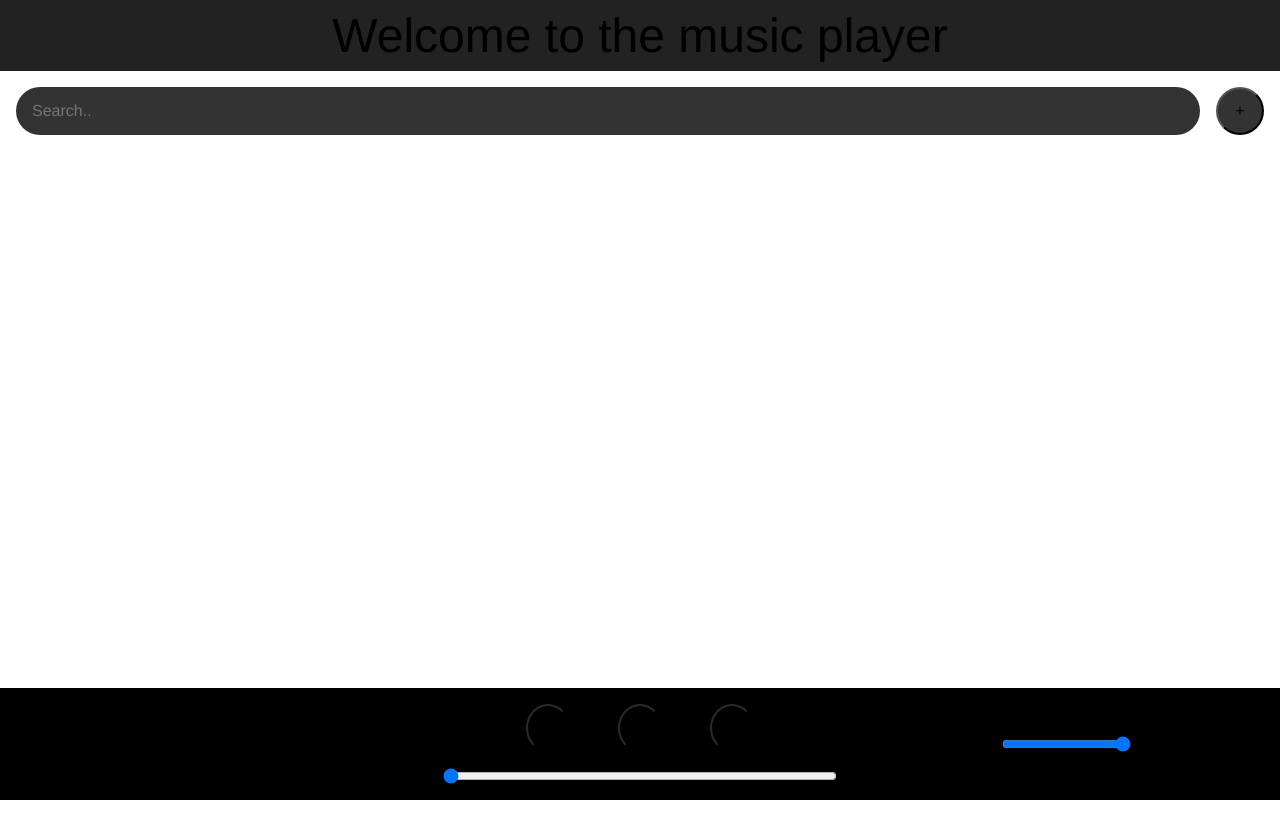
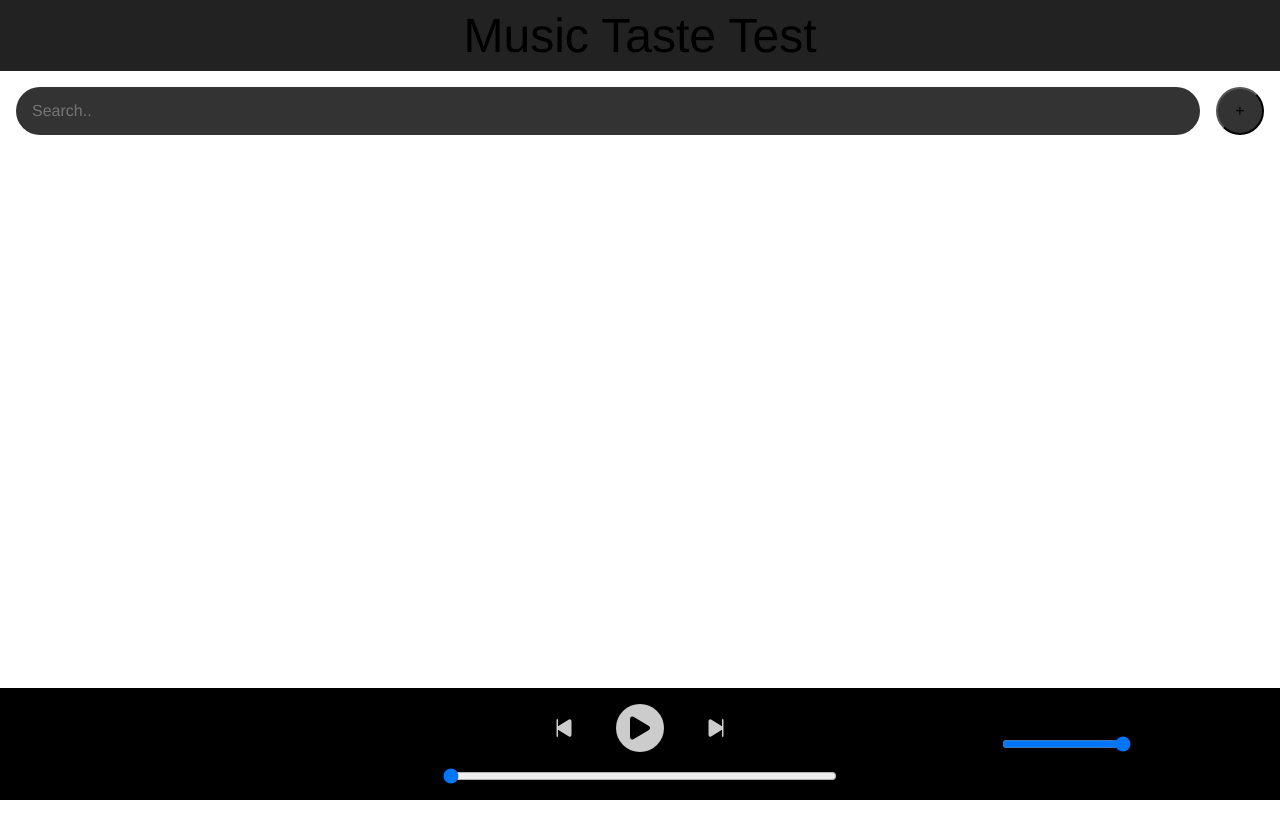
Before and after one commit to Shinyn/MusicPlayer, a website with bundled scripts: page index.html in a window 1280 px wide. Built offline with nearby package versions, Linux system fonts and the light colour scheme.

Commit message:
Updated UI on music controls

```diff
--- a/index.css
+++ b/index.css
@@ -190,7 +190,6 @@ footer {
   }
 
   .music-player-controls {
-    /* background-color: rgb(176, 223, 132); */
     display: flex;
     flex-direction: column;
     padding: 1rem;
@@ -200,18 +199,37 @@ footer {
       align-self: center;
       justify-content: center;
       display: flex;
-      gap: 3rem;
+      gap: 2rem;
+
+      #play-pause-button {
+        width: 3rem;
+        height: 3rem;
+        background-color: white;
+      }
+
+      svg {
+        fill: rgb(255, 255, 255);
+      }
+
+      #play-svg,
+      #pause-svg {
+        fill: #000000;
+      }
 
       button {
+        width: 2.5rem;
+        height: 2.5rem;
+        align-self: center;
         background-color: transparent;
+        border: none;
         border-radius: 50%;
         padding: 0.5rem;
-        filter: brightness(50%);
+        filter: brightness(80%);
         transition: all 0.2s ease;
         &:hover {
           cursor: pointer;
           transform: scale(1.1);
-          filter: brightness(100%);
+          filter: brightness(120%);
         }
       }
     }
--- a/index.html
+++ b/index.html
@@ -4,15 +4,15 @@
     <meta charset="UTF-8" />
     <meta name="viewport" content="width=device-width, initial-scale=1.0" />
     <script type="module" src="./dist/index.js"></script>
-    <link
+    <!-- <link
       rel="stylesheet"
       href="https://fonts.googleapis.com/css2?family=Material+Symbols+Outlined:opsz,wght,FILL,GRAD@24,400,0,0"
-    />
+    /> -->
     <link rel="stylesheet" href="./index.css" />
     <title>MusicPlayer</title>
   </head>
   <body>
-    <h1>Welcome to the music player</h1>
+    <h1>Music Taste Test</h1>
     <header>
       <input id="song-search" class="song-search" placeholder="Search.." aria-label="Search" />
       <button id="create-playlist-button">+</button>
@@ -22,10 +22,69 @@
       <section class="music-current-song"></section>
       <section class="music-player-controls">
         <div class="music-player-buttons">
-          <button id="previous-song"><span class="material-symbols-outlined">skip_previous</span></button>
-          <!-- Ändra play ikon till pause med textContent -->
-          <button id="play-pause"><span class="material-symbols-outlined">pause</span></button>
-          <button id="next-song"><span class="material-symbols-outlined">skip_next</span></button>
+          <button id="previous-song">
+            <!-- <img src="./public/play-skip-back.svg" alt="back" /> -->
+            <svg
+              xmlns="http://www.w3.org/2000/svg"
+              viewBox="0 0 48 48"
+              xmlns:xlink="http://www.w3.org/1999/xlink"
+              xml:space="preserve"
+              width="100%"
+              height="100%"
+            >
+              <path
+                xmlns="http://www.w3.org/2000/svg"
+                d="M10.5 6A1.5 1.5 0 0 1 12 7.5v12.79L33.822 7.23a3.29 3.29 0 0 1 3.354-.042C38.3 7.825 39 9.063 39 10.406v27.188c0 1.347-.7 2.58-1.824 3.218a3.3 3.3 0 0 1-3.354-.042L12 27.71V40.5a1.5 1.5 0 0 1-3 0v-33A1.5 1.5 0 0 1 10.5 6"
+              ></path>
+            </svg>
+          </button>
+          <button id="play-pause-button">
+            <svg
+              id="play-svg"
+              xmlns="http://www.w3.org/2000/svg"
+              viewBox="0 0 48 48"
+              xmlns:xlink="http://www.w3.org/1999/xlink"
+              xml:space="preserve"
+              width="100%"
+              height="100%"
+            >
+              <path
+                xmlns="http://www.w3.org/2000/svg"
+                d="M12.469 41.25a3.3 3.3 0 0 1-1.64-.438c-1.126-.637-1.825-1.875-1.825-3.218V10.406c0-1.347.7-2.58 1.824-3.218a3.29 3.29 0 0 1 3.354.042l23.236 13.909a3.375 3.375 0 0 1 0 5.719L14.177 40.77a3.33 3.33 0 0 1-1.71.48"
+              ></path>
+            </svg>
+            <svg
+              class="visually-hidden"
+              id="pause-svg"
+              xmlns="http://www.w3.org/2000/svg"
+              viewBox="0 0 48 48"
+              xmlns:xlink="http://www.w3.org/1999/xlink"
+              xml:space="preserve"
+              width="100%"
+              height="100%"
+            >
+              <path
+                xmlns="http://www.w3.org/2000/svg"
+                d="M16.5 10.5A4.5 4.5 0 0 1 21 15v18a4.5 4.5 0 0 1-9 0V15a4.5 4.5 0 0 1 4.5-4.5m15 0A4.5 4.5 0 0 1 36 15v18a4.5 4.5 0 0 1-9 0V15a4.5 4.5 0 0 1 4.5-4.5"
+              ></path>
+            </svg>
+          </button>
+          <button id="next-song">
+            <!-- <img src="./public/play-skip-forward.svg" alt="" /> -->
+            <svg
+              xmlns="http://www.w3.org/2000/svg"
+              viewBox="0 0 48 48"
+              xmlns:xlink="http://www.w3.org/1999/xlink"
+              xml:space="preserve"
+              width="100%"
+              height="100%"
+            >
+              <path
+                xmlns="http://www.w3.org/2000/svg"
+                d="M37.5 6A1.5 1.5 0 0 0 36 7.5v12.79L14.178 7.23a3.29 3.29 0 0 0-3.354-.042C9.7 7.825 9 9.059 9 10.406v27.188c0 1.347.7 2.58 1.824 3.218a3.3 3.3 0 0 0 3.354-.042L36 27.71V40.5a1.5 1.5 0 0 0 3 0v-33A1.5 1.5 0 0 0 37.5 6"
+              ></path>
+            </svg>
+          </button>
         </div>
         <input id="song-progress" type="range" min="0" max="100" value="0" />
       </section>
--- a/src/utils/audio.ts
+++ b/src/utils/audio.ts
@@ -6,7 +6,10 @@ let currentTrackId: number | undefined | null;
 
 export function audioControls(item: ItunesResult): void {
   const volume = document.querySelector('#volume-control') as HTMLInputElement;
-  const playPause = document.querySelector('#play-pause');
+  const playPause = document.querySelector('#play-pause-button');
+  const playSvg = document.querySelector('#play-svg');
+  const pauseSvg = document.querySelector('#pause-svg');
+
   let isPlaying: boolean = false;
 
   // audio.addEventListener('ended', () => {
@@ -22,9 +25,13 @@ export function audioControls(item: ItunesResult): void {
     if (isPlaying) {
       audio.pause();
       isPlaying = false;
+      playSvg?.classList.remove('visually-hidden');
+      pauseSvg?.classList.add('visually-hidden');
     } else {
       audio.play();
       isPlaying = true;
+      pauseSvg?.classList.remove('visually-hidden');
+      playSvg?.classList.add('visually-hidden');
     }
   });
 
```
Also changed, not shown: dist/utils/audio.js, dist/utils/playPause.js (added), public/pause-fill.svg (added), public/play-skip-back.svg (added), public/play-skip-forward.svg (added), public/play.svg (added).
